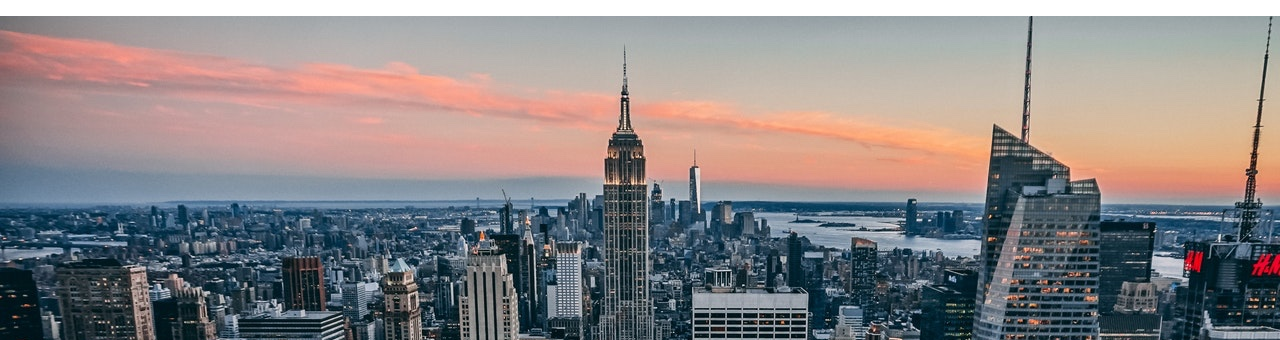
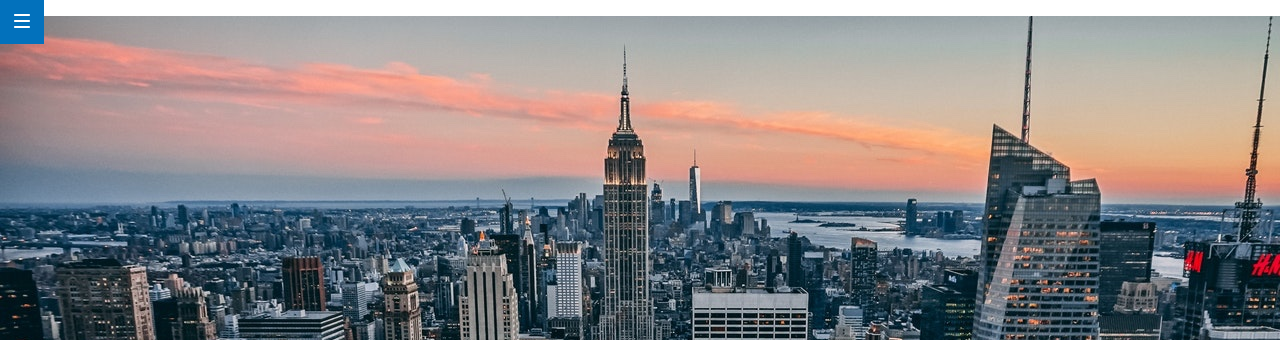
Before and after one commit to ayelenperezdemendiola/m1-evaluacion-final-ayelenperezdemendiola, a website: page _src/templates/index.html in a window 1280 px wide. Shown: the top 340 px of the page. Drawn offline with nearby package versions, Linux system fonts and the light colour scheme; files that its build step writes are made by us from their sources; files whose address does not match are found by name.

Commit message:
hero menu icon done

```diff
--- a/_src/assets/scss/main.scss
+++ b/_src/assets/scss/main.scss
@@ -1,8 +1,23 @@
+/*ALL*/
 * {
   margin: 0px;
   padding: 0px;
 }
+
+
 /*HEADER*/
+.page__header{
+  position: fixed;
+  top: 0px;
+  left: 0px;
+  box-sizing: border-box;
+  background-color: #0271bc;
+  width: 44px;
+  height: 44px;
+}
+.menu__icon{
+  margin: 14px;
+}
 
 /*HERO*/
 .main__hero {
--- a/_src/templates/index.html
+++ b/_src/templates/index.html
@@ -10,7 +10,7 @@
 <body>
 
   <header class="page__header">
-    <div class="page__menu"></div>
+      <img class="menu__icon" src="assets/images/ico-menu.svg" alt="menu">
   </header>
 
   <main class="page__main">
```
